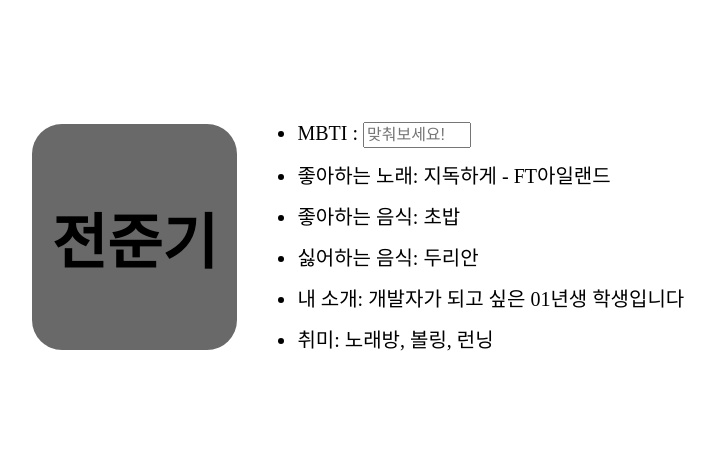
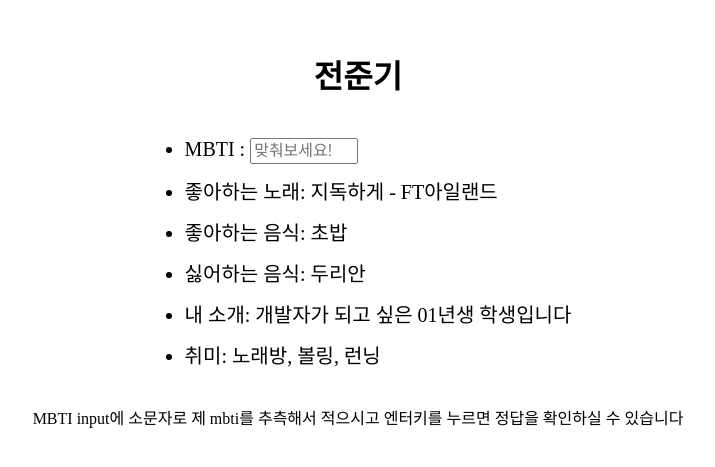
Before and after one commit to soohwanpak/test0919, a plain HTML site: page 전준기_자기소개.html in a window 1280 px wide. Shown: the part 163-630 px from the top of the page, without its empty margins (282-997 px from the left). Drawn offline with Linux system fonts and the light colour scheme.

Commit message:
인터렉티브자기소개2

```diff
--- a/전준기_자기소개.css
+++ b/전준기_자기소개.css
@@ -12,10 +12,10 @@ body{
 
 .name{
     text-align: center;
-    font-size: 40px;
+    /*font-size: 40px;
     border-radius: 30px;
     background-color:dimgray;
-    padding: 20px;
+    padding: 20px; */
 }
 
 .introduce{
--- a/전준기_자기소개.html
+++ b/전준기_자기소개.html
@@ -10,20 +10,27 @@
 
 <body>
     <div class="wrap">
-        <section class="name">
+        <div>
+            <div class="name">
                 <h1>전준기</h1>
-        </section>
-        <section class="introduce">
+            </div>
+            <div class="introduce">
                 <ul id="introList">
-                <li> MBTI : <input id="mbtiInput" type="text" placeholder="맞춰보세요!" ></li>
+                    <li> MBTI : <input id="mbtiInput" type="text" placeholder="맞춰보세요!"></li>
                     <li> 좋아하는 노래: 지독하게 - FT아일랜드 </li>
                     <li> 좋아하는 음식: 초밥 </li>
                     <li> 싫어하는 음식: 두리안 </li>
                     <li> 내 소개: 개발자가 되고 싶은 01년생 학생입니다 </li>
                     <li> 취미: 노래방, 볼링, 런닝 </li>
                 </ul>
-        </section>
             </div>
+            <div>
+                <p>MBTI input에 소문자로 제 mbti를 추측해서 적으시고 엔터키를 누르면 정답을 확인하실 수 있습니다</p>
+            </div>
+        </div>
+
+    </div>
+
 
     <script src="전준기_자기소개.js"></script>
 </body>
```
Lines whose indentation alone changed are shown as unchanged.
